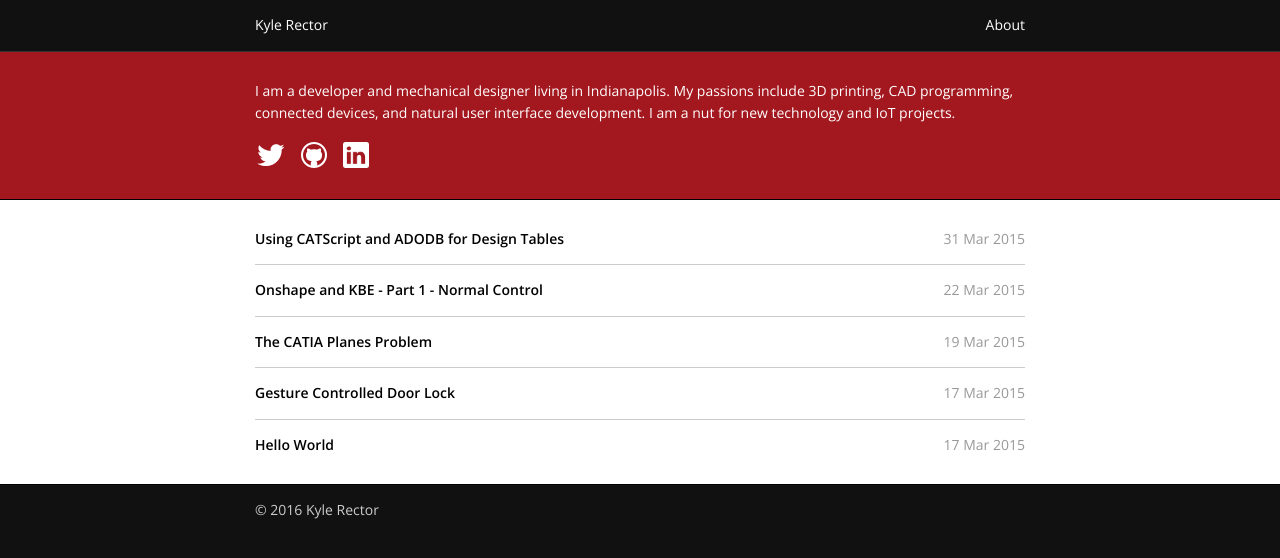
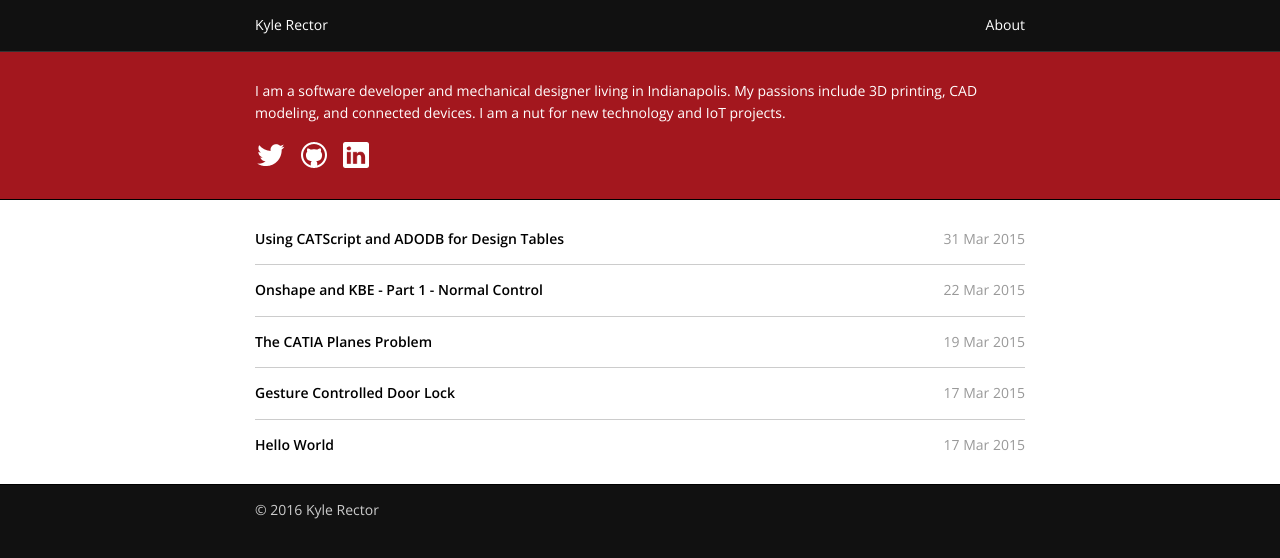
Before and after one commit to KyleARector/KyleARector.github.io, a Jekyll site: the page built from index.md, in a window 1280 px wide. Shown: the top 558 px of the page. Built offline with Jekyll 4.4.1, drawn with Linux system fonts in a browser that asks for light colours.

Commit message:
Description Update

```diff
--- a/_config.yml
+++ b/_config.yml
@@ -1,6 +1,6 @@
 url: "http://kylearector.com"
 title: Kyle Rector
-description: "I am a developer and mechanical designer living in Indianapolis. My passions include 3D printing, CAD programming, connected devices, and natural user interface development. I am a nut for new technology and IoT projects."
+description: "I am a software developer and mechanical designer living in Indianapolis. My passions include 3D printing, CAD modeling, and connected devices. I am a nut for new technology and IoT projects."
 language: en-us
 
 author: Kyle Rector
```
